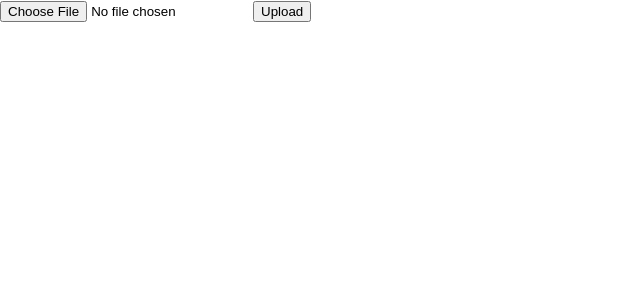
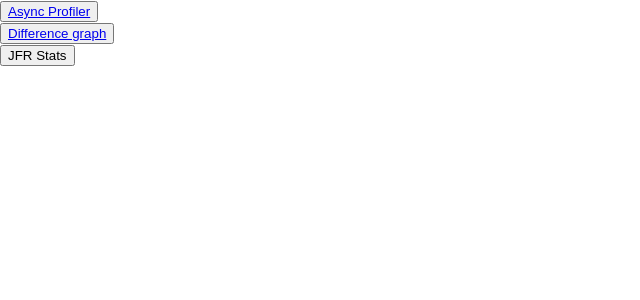
Before and after one commit to hariharan00201/profiling-react, a React (Create React App) app: page / in a window 1280 px wide. Shown: the top 300 px of the page, without its empty margins (0-640 px from the left). Built offline with nearby package versions, Linux system fonts and the light colour scheme.

Commit message:
dashboard

```diff
--- a/src/App.js
+++ b/src/App.js
@@ -1,4 +1,5 @@
 import './App.css';
+import AllDashboards from './components/AllDashboards';
 import Charts from './components/Charts';
 import UploadFile from './components/UploadFile';
 import { Route, BrowserRouter as Router, Routes } from 'react-router-dom';
@@ -8,7 +9,8 @@
   return (
     <Router>
       <Routes>
-        <Route exact path="/" index element={<UploadFile/>} />
+        <Route exact path="/" index element={<AllDashboards/>} />
+        <Route path="/uploadjfr" element={<UploadFile/>} />
         <Route path="/charts" element={<Charts/>} />
       </Routes>
     </Router>
--- /dev/null
+++ b/src/components/AllDashboards.js
@@ -0,0 +1,14 @@
+import React from 'react';
+
+const AllDashboards = () => {
+    return (
+        <div>
+            <button><a href='http://35.173.221.24:8079/'>Async Profiler</a></button><br/>
+            <button><a href='http://34.205.76.51:9090/'>Difference graph</a></button><br/>
+            <button onClick={() => window.location = "/uploadjfr"}>JFR Stats</button>
+        </div>
+    );
+};
+
+
+export default AllDashboards;
--- a/src/components/Charts.js
+++ b/src/components/Charts.js
@@ -22,7 +22,7 @@
 
       useEffect(() => {
         console.log("Entered chart component")
-        axios.get('http://3.93.246.151:8080/charts/'+window.localStorage.getItem("file")).then(
+        axios.get('http://localhost:8080/charts/'+window.localStorage.getItem("file")).then(
             response => {
                 setHeapData(response.data)
             }).catch(err => console.log(err));
--- a/src/components/UploadFile.js
+++ b/src/components/UploadFile.js
@@ -13,7 +13,7 @@
     event.preventDefault();
     const formData = new FormData();
     formData.append('file', selectedFile);
-    axios.post('http://3.93.246.151:8080/upload-file', formData).then((response) => {
+    axios.post('http://localhost:8080/upload-file', formData).then((response) => {
       console.log(response.data);
       window.localStorage.setItem("file",response.data);
       window.location = "/charts"
```
